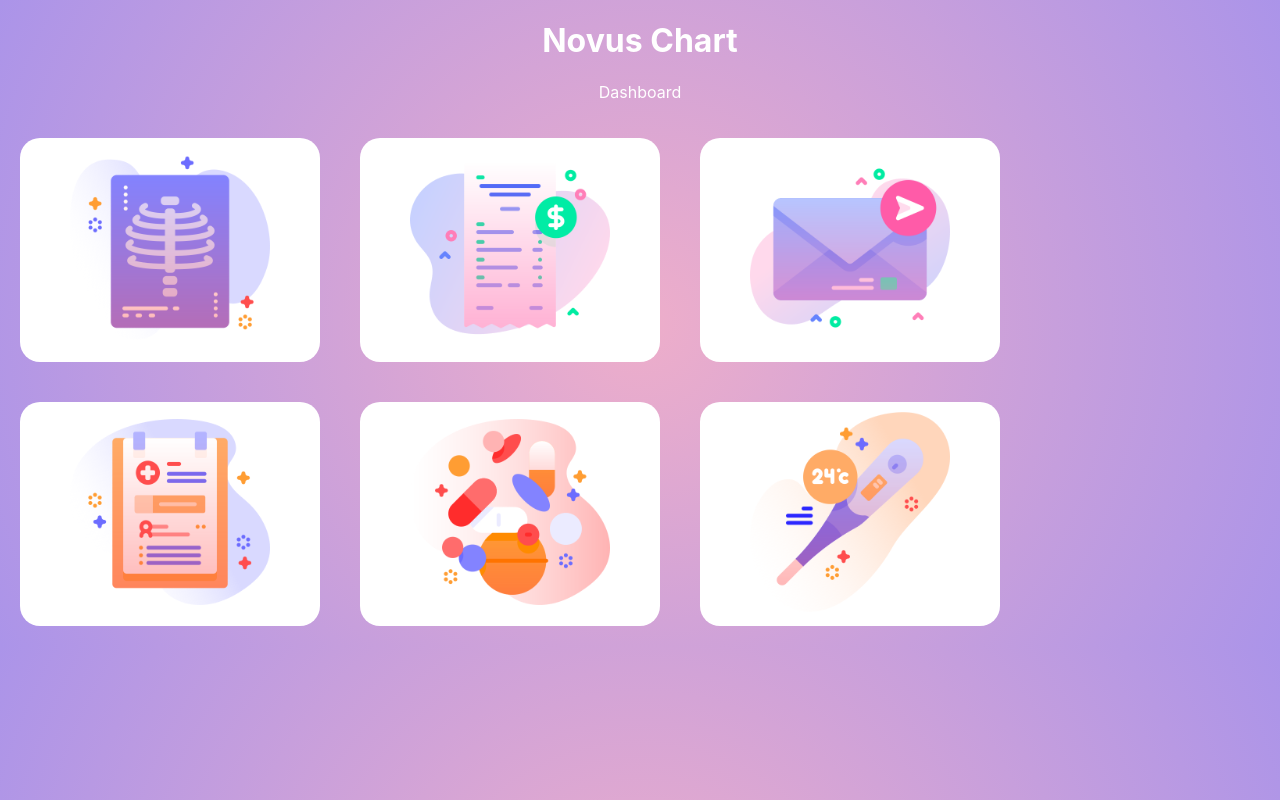
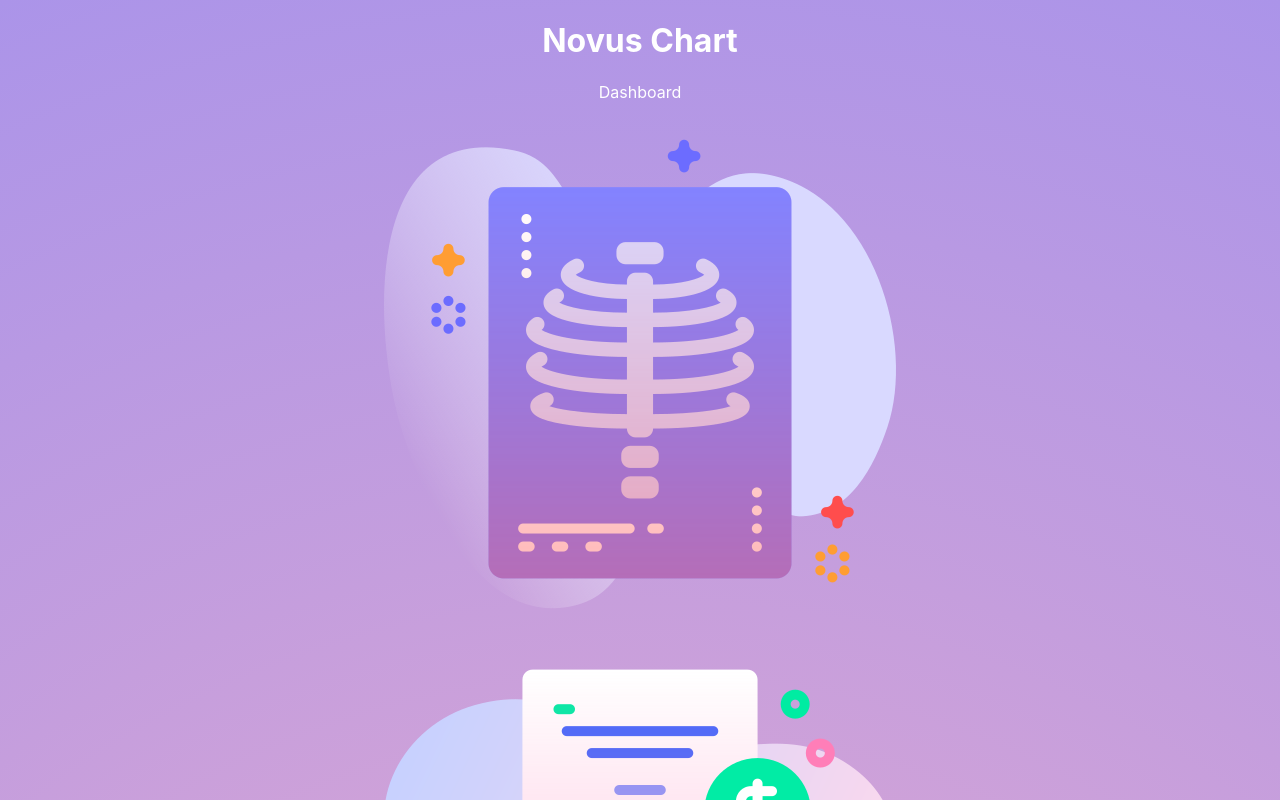
Before and after one commit to GeorgeBerdovskiy/novus-chart, a React (Create React App) app in the folder client/: page / in a window 1280 px wide. Shown: the top 800 px of the page. Built offline with nearby package versions, Linux system fonts and the light colour scheme.

Commit message:
fix more issues

```diff
--- a/client/src/App.js
+++ b/client/src/App.js
@@ -1,15 +1,8 @@
 import "./css/App.css";
-import "./css/applet.css";
-import "./css/dashboard.css";
 
 import Dashboard from "./Components/Pages/dashboard";
 import {BrowserRouter, Route, Switch} from "react-router-dom";
-import Appointments from "./Components/Elements/appointments";
-import TestResults from "./Components/Elements/testResults";
-import Prescriptions from "./Components/Elements/prescriptions";
-import SymptomTracker from "./Components/Elements/symptomTracker";
-import Messages from "./Components/Elements/messages";
-import Payment from "./Components/Elements/payment";
+import Appointments from "./Components/Pages/Appointments";
 
 function App() {
   return (
@@ -17,19 +10,21 @@ function App() {
         <div className="App">
             <header className="App-header">
                 <h1>Novus Chart</h1>
-                <Dashboard />
             </header>
                 <Switch>
+                    <Route exact path="/" component={Dashboard}/>
                     <Route exact path="/appointments" component={Appointments}/>
-                    <Route exact path="/test_results" component={TestResults}/>
-                    <Route exact path="/prescriptions" component={Prescriptions}/>
-                    <Route exact path="/symptom_tracker" component={SymptomTracker}/>
-                    <Route exact path="/messages" component={Messages}/>
-                    <Route exact path="/payment" component={Payment}/>
                 </Switch>
             </div>
       </BrowserRouter>
   );
 }
 
+// TODO implement later
+//<Route exact path="/test_results" component={TestResults}/>
+//<Route exact path="/prescriptions" component={Prescriptions}/>
+//<Route exact path="/symptom_tracker" component={SymptomTracker}/>
+//<Route exact path="/messages" component={Messages}/>
+//<Route exact path="/payment" component={Payment}/>
+
 export default App;
```
